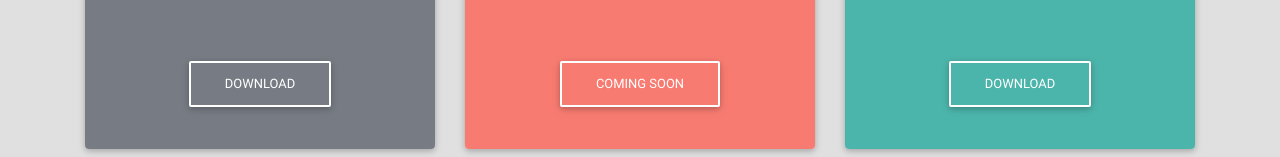
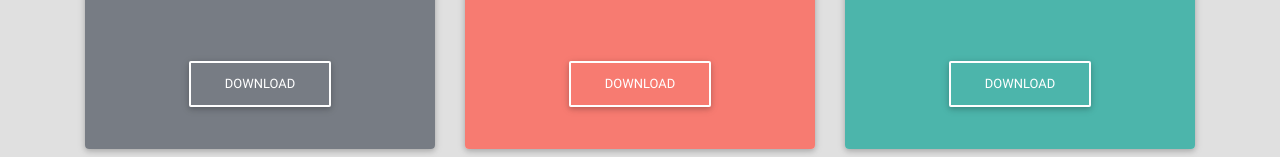
Before and after one commit to baidut/PatchVQ, a plain HTML site: page index.html in a window 1280 px wide. Shown: the part 1582-1739 px from the top of the page. Drawn offline with Linux system fonts and the light colour scheme.

Commit message:
update the generated html

```diff
--- a/index.html
+++ b/index.html
@@ -223,7 +223,7 @@ Alan Bovik<sup>1+</sup>,
                   <br/>
                   <!-- <p><a href="https://colab.research.google.com/github/baidut/PaQ-2-PiQ/blob/master/demo.ipynb" target="_parent"><img src="https://colab.research.google.com/assets/colab-badge.svg" alt="Open Demo In Colab"/></a></p> -->
                 </li>
-              </ul><a class="btn btn-outline-white mt-5" href='https://github.com/baidut/PatchVQ'> Coming soon </a>
+              </ul><a class="btn btn-outline-white mt-5" href='https://colab.research.google.com/drive/16bwA2Rm3Hp5xNyeRnrzm1MrtEvKkiRRS'> Download </a>
             </div>
           </div>
         </div>
```
